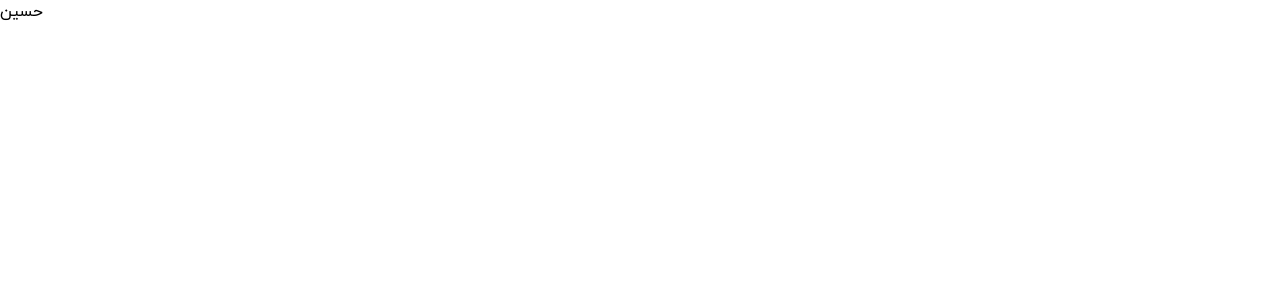
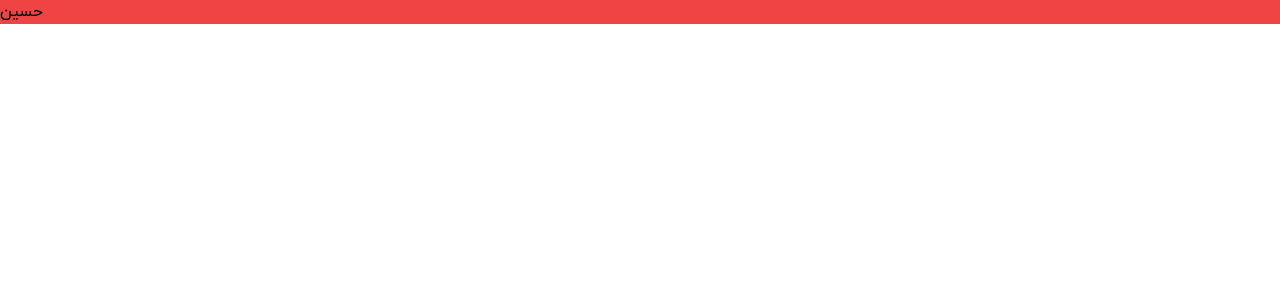
Before and after one commit to AbolfazlKhosravi/Trade-App, a React (Create React App) app: page / in a window 1280 px wide. Shown: the top 300 px of the page. Built offline with nearby package versions, Linux system fonts and the light colour scheme.

Commit message:
addContainer

```diff
--- a/src/App.js
+++ b/src/App.js
@@ -2,7 +2,7 @@ import { Route, Routes, BrowserRouter } from "react-router-dom";
 import routes from "./routes";
 function App() {
   return (
-    <div className="App">
+    <div className="2xl:container mx-auto  bg-red-500">
       <BrowserRouter>
         <Routes>
           {routes.map((route) => (
```
